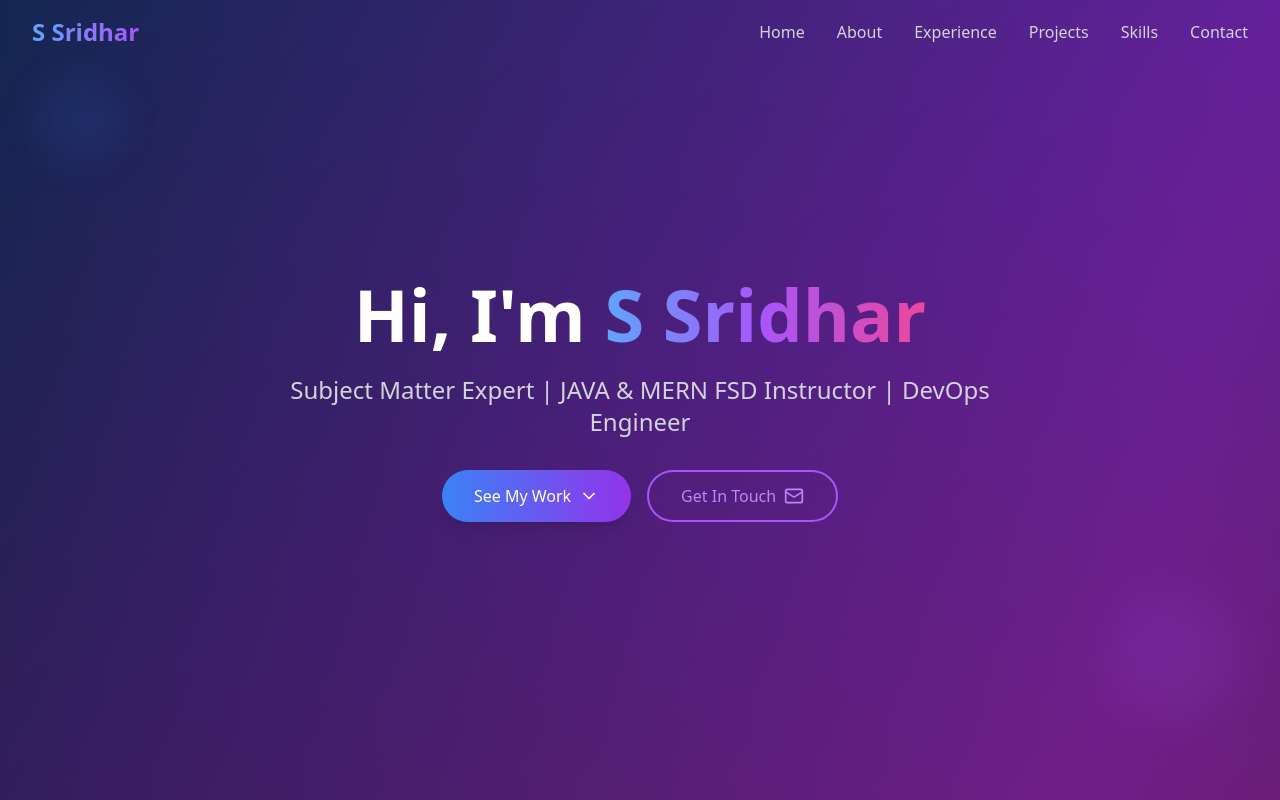
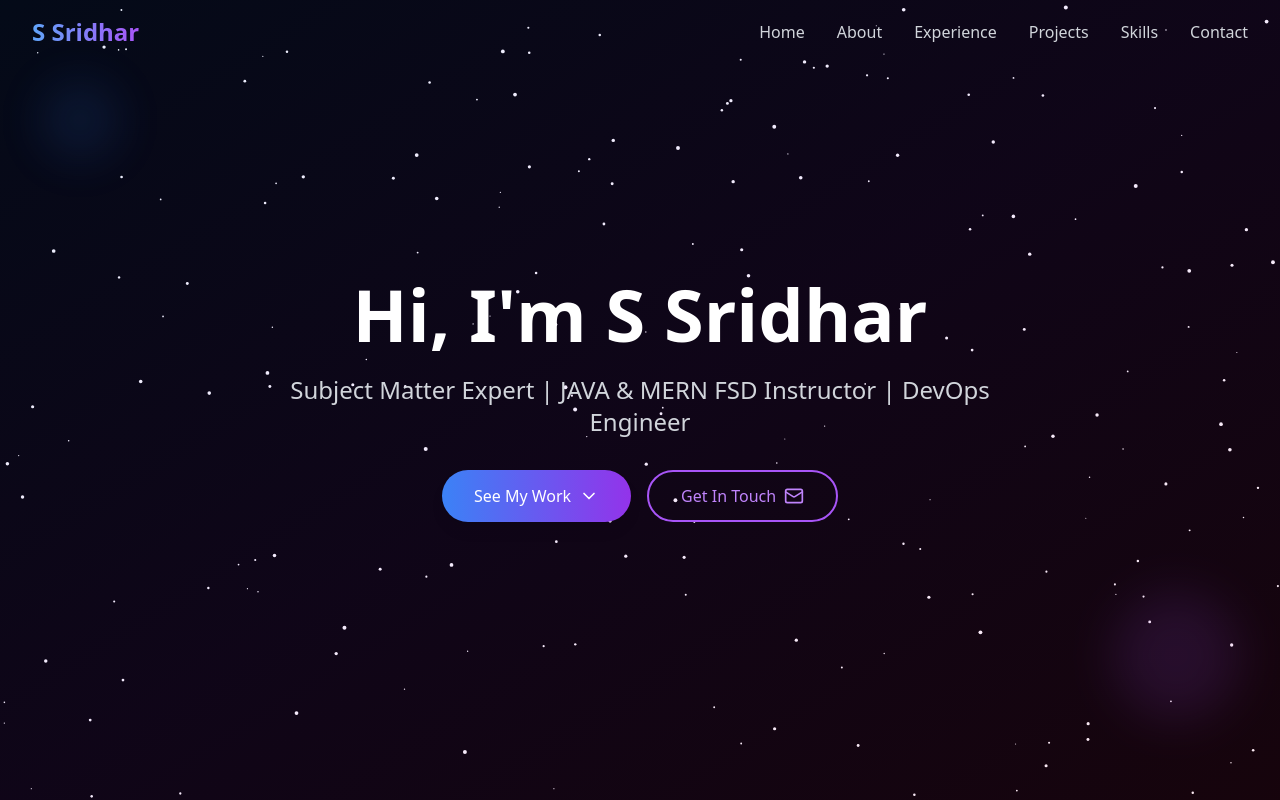
Before and after one commit to SSRIDHAR2005/personal-portfolio, a React (Vite) app: page / in a window 1280 px wide. Shown: the top 800 px of the page. Built offline with nearby package versions, Linux system fonts and the light colour scheme.

Commit message:
Add files via upload

```diff
--- a/src/App.tsx
+++ b/src/App.tsx
@@ -1,3 +1,6 @@
+import SplitText from "./SplitText";
+import BlurSection from "./BlurSection";
+import Particles from "./Particles";
 import React, { useState, useEffect } from 'react';
 import {
   Menu,
@@ -111,9 +114,21 @@ function App() {
       color: 'text-yellow-500'
     }
   ];
+const handleAnimationComplete = () => {
+  console.log("All letters have animated!");
+};
+
 
   return (
-    <div className="min-h-screen bg-gradient-to-br from-slate-900 via-purple-900 to-slate-900">
+  <div className="relative min-h-screen overflow-hidden">
+    {/* 🔹 Particle Background */}
+    <div className="fixed inset-0 -z-10 bg-black">
+  <Particles particleCount={200} particleColor="#ffffff" />
+</div>
+
+    {/* 🔸 Main Content */}
+    <div className="min-h-screen bg-transparent relative z-10">
+
       {/* Navigation */}
       <nav className={`fixed top-0 w-full z-50 transition-all duration-300 ${
         scrollY > 50 ? 'bg-slate-900/95 backdrop-blur-sm shadow-lg' : 'bg-transparent'
@@ -169,15 +184,24 @@ function App() {
 
       {/* Hero Section */}
       <section id="home" className="min-h-screen flex items-center justify-center relative overflow-hidden">
-        <div className="absolute inset-0 bg-gradient-to-br from-blue-600/20 via-purple-600/20 to-pink-600/20"></div>
+        <div className="absolute inset-0 bg-gradient-to-br from-blue-600/10 via-purple-600/10 to-pink-600/10"></div>
         <div className="relative z-10 text-center px-4 sm:px-6 lg:px-8">
           <div className="animate-fade-in-up">
-            <h1 className="text-5xl sm:text-6xl lg:text-7xl font-bold mb-6">
-              <span className="text-white">Hi, I'm </span>
-              <span className="bg-gradient-to-r from-blue-400 via-purple-500 to-pink-500 bg-clip-text text-transparent">
-                S Sridhar
-              </span>
-            </h1>
+            <SplitText
+  text="Hi, I'm S Sridhar"
+  className="text-5xl sm:text-6xl lg:text-7xl font-bold mb-6 text-white"
+  delay={100}
+  duration={0.6}
+  ease="power3.out"
+  splitType="chars"
+  from={{ opacity: 0, y: 40 }}
+  to={{ opacity: 1, y: 0 }}
+  threshold={0.1}
+  rootMargin="-100px"
+  textAlign="center"
+  onLetterAnimationComplete={handleAnimationComplete}
+/>
+
             <p className="text-xl sm:text-2xl text-gray-300 mb-8 max-w-3xl mx-auto">
               Subject Matter Expert | JAVA & MERN FSD Instructor | DevOps Engineer
             </p>
@@ -205,8 +229,11 @@ function App() {
         <div className="absolute bottom-20 right-10 w-32 h-32 bg-purple-500/20 rounded-full blur-xl animate-pulse delay-1000"></div>
       </section>
 
+
+
 {/* About Section */}
 <section id="about" className="py-20 relative">
+  <BlurSection delay={100} direction="bottom">
     <div className="max-w-7xl mx-auto px-4 sm:px-6 lg:px-8">
       <div className="text-center mb-16">
         <h2 className="text-4xl sm:text-5xl font-bold text-white mb-4">About Me</h2>
@@ -252,6 +279,7 @@ function App() {
         </div>
       </div>
     </div>
+  </BlurSection>
 </section>
 
       {/* Experience Section */}
@@ -506,6 +534,7 @@ function App() {
         </div>
       </footer>
     </div>
+  </div>
   );
 }
 
--- /dev/null
+++ b/src/BlurSection.tsx
@@ -0,0 +1,70 @@
+import React, { useEffect, useRef } from "react";
+import { gsap } from "gsap";
+
+interface BlurSectionProps {
+  children: React.ReactNode;
+  delay?: number;
+  direction?: "top" | "bottom" | "left" | "right";
+  className?: string;
+}
+
+const BlurSection: React.FC<BlurSectionProps> = ({
+  children,
+  delay = 0,
+  direction = "bottom",
+  className = "",
+}) => {
+  const ref = useRef<HTMLDivElement>(null);
+
+  useEffect(() => {
+    const el = ref.current;
+    if (!el) return;
+
+    const dirMap: Record<string, { y?: number; x?: number }> = {
+      top: { y: -40 },
+      bottom: { y: 40 },
+      left: { x: -40 },
+      right: { x: 40 },
+    };
+
+    const animate = () => {
+      gsap.fromTo(
+        el,
+        {
+          opacity: 0,
+          filter: "blur(12px)",
+          ...dirMap[direction],
+        },
+        {
+          opacity: 1,
+          filter: "blur(0px)",
+          y: 0,
+          x: 0,
+          duration: 2,
+          delay: delay / 1000,
+          ease: "power3.out",
+        }
+      );
+    };
+
+    const observer = new IntersectionObserver(
+      ([entry]) => {
+        if (entry.isIntersecting) {
+          animate(); // 👈 trigger every time it enters view
+        }
+      },
+      { threshold: 0.2 }
+    );
+
+    observer.observe(el);
+    return () => observer.disconnect();
+  }, [delay, direction]);
+
+  return (
+    <div ref={ref} className={className}>
+      {children}
+    </div>
+  );
+};
+
+export default BlurSection;
--- /dev/null
+++ b/src/Particles.tsx
@@ -0,0 +1,103 @@
+import React, { useEffect, useRef } from "react";
+
+interface ParticlesProps {
+  particleCount?: number;
+  particleColor?: string;
+}
+
+const Particles: React.FC<ParticlesProps> = ({
+  particleCount = 150,
+  particleColor = "#ffffff",
+}) => {
+  const canvasRef = useRef<HTMLCanvasElement | null>(null);
+
+  useEffect(() => {
+  const canvas = canvasRef.current;
+  const ctx = canvas?.getContext("2d");
+  let animationFrameId: number;
+
+  if (!canvas || !ctx) return;
+
+  canvas.style.width = "100%";
+  canvas.style.height = "100%";
+  canvas.width = window.innerWidth;
+  canvas.height = window.innerHeight;
+
+  let hoverSpeedMultiplier = 1;
+
+  const resize = () => {
+    canvas.width = window.innerWidth;
+    canvas.height = window.innerHeight;
+  };
+  window.addEventListener("resize", resize);
+
+  const stars = Array.from({ length: particleCount }, () => ({
+    x: Math.random() * canvas.width,
+    y: Math.random() * canvas.height,
+    radius: Math.random() * 1.5 + 0.5,
+    baseDx: (Math.random() - 0.5) * 0.3,
+    baseDy: (Math.random() - 0.5) * 0.3,
+  }));
+
+  const draw = () => {
+    ctx.clearRect(0, 0, canvas.width, canvas.height);
+    ctx.fillStyle = particleColor;
+    for (const star of stars) {
+      ctx.beginPath();
+      ctx.arc(star.x, star.y, star.radius, 0, Math.PI * 2);
+      ctx.fill();
+    }
+  };
+
+  const update = () => {
+    for (const star of stars) {
+      star.x += star.baseDx * hoverSpeedMultiplier;
+      star.y += star.baseDy * hoverSpeedMultiplier;
+
+      if (star.x <= 0 || star.x >= canvas.width) star.baseDx *= -1;
+      if (star.y <= 0 || star.y >= canvas.height) star.baseDy *= -1;
+    }
+  };
+
+  const animate = () => {
+    draw();
+    update();
+    animationFrameId = requestAnimationFrame(animate);
+  };
+
+  // Hover listeners
+  canvas.addEventListener("mouseenter", () => {
+    hoverSpeedMultiplier = 3; // speed up on hover
+  });
+  canvas.addEventListener("mouseleave", () => {
+    hoverSpeedMultiplier = 1; // slow down again
+  });
+
+  animate();
+
+  return () => {
+    window.removeEventListener("resize", resize);
+    cancelAnimationFrame(animationFrameId);
+    canvas.removeEventListener("mouseenter", () => {});
+    canvas.removeEventListener("mouseleave", () => {});
+  };
+}, [particleCount, particleColor]);
+
+
+  return (
+    <canvas
+      ref={canvasRef}
+      style={{
+        position: "absolute",
+        top: 0,
+        left: 0,
+        width: "100%",
+        height: "100%",
+        zIndex: -1,
+        background: "transparent",
+      }}
+    />
+  );
+};
+
+export default Particles;
--- /dev/null
+++ b/src/SplitText.tsx
@@ -0,0 +1,102 @@
+import React, { useEffect, useRef } from "react";
+import { gsap } from "gsap";
+import SplitType from "split-type";
+
+interface SplitTextProps {
+  text: string;
+  className?: string;
+  delay?: number;
+  duration?: number;
+  ease?: string;
+  splitType?: "chars" | "words" | "lines";
+  from?: gsap.TweenVars;
+  to?: gsap.TweenVars;
+  threshold?: number;
+  rootMargin?: string;
+  textAlign?: "center" | "left" | "right";
+  onLetterAnimationComplete?: () => void;
+}
+
+const SplitText: React.FC<SplitTextProps> = ({
+  text,
+  className = "",
+  delay = 0,
+  duration = 0.5,
+  ease = "power1.out",
+  splitType = "chars",
+  from = { opacity: 0, y: 20 },
+  to = { opacity: 1, y: 0 },
+  threshold = 0.1,
+  rootMargin = "0px",
+  textAlign = "left",
+  onLetterAnimationComplete
+}) => {
+  const textRef = useRef<HTMLDivElement | null>(null);
+
+  useEffect(() => {
+    const el = textRef.current;
+    if (!el) return;
+
+    const observer = new IntersectionObserver(
+      ([entry]) => {
+        if (entry.isIntersecting) {
+          const split = new SplitType(el, {
+            types: splitType,
+          });
+
+          const elements =
+            splitType === "chars"
+              ? split.chars
+              : splitType === "words"
+              ? split.words
+              : split.lines;
+
+          gsap.fromTo(
+            elements,
+            { ...from },
+            {
+              ...to,
+              duration,
+              delay: delay / 1000,
+              stagger: 0.05,
+              ease,
+              onComplete: onLetterAnimationComplete,
+            }
+          );
+        }
+      },
+      {
+        threshold,
+        rootMargin,
+      }
+    );
+
+    observer.observe(el);
+
+    return () => {
+      observer.disconnect();
+    };
+  }, [
+    delay,
+    duration,
+    ease,
+    splitType,
+    from,
+    to,
+    threshold,
+    rootMargin,
+    onLetterAnimationComplete,
+  ]);
+
+  return (
+    <div
+      ref={textRef}
+      className={className}
+      style={{ textAlign: textAlign }}
+    >
+      {text}
+    </div>
+  );
+};
+
+export default SplitText;
```
Lines whose indentation alone changed are shown as unchanged.
